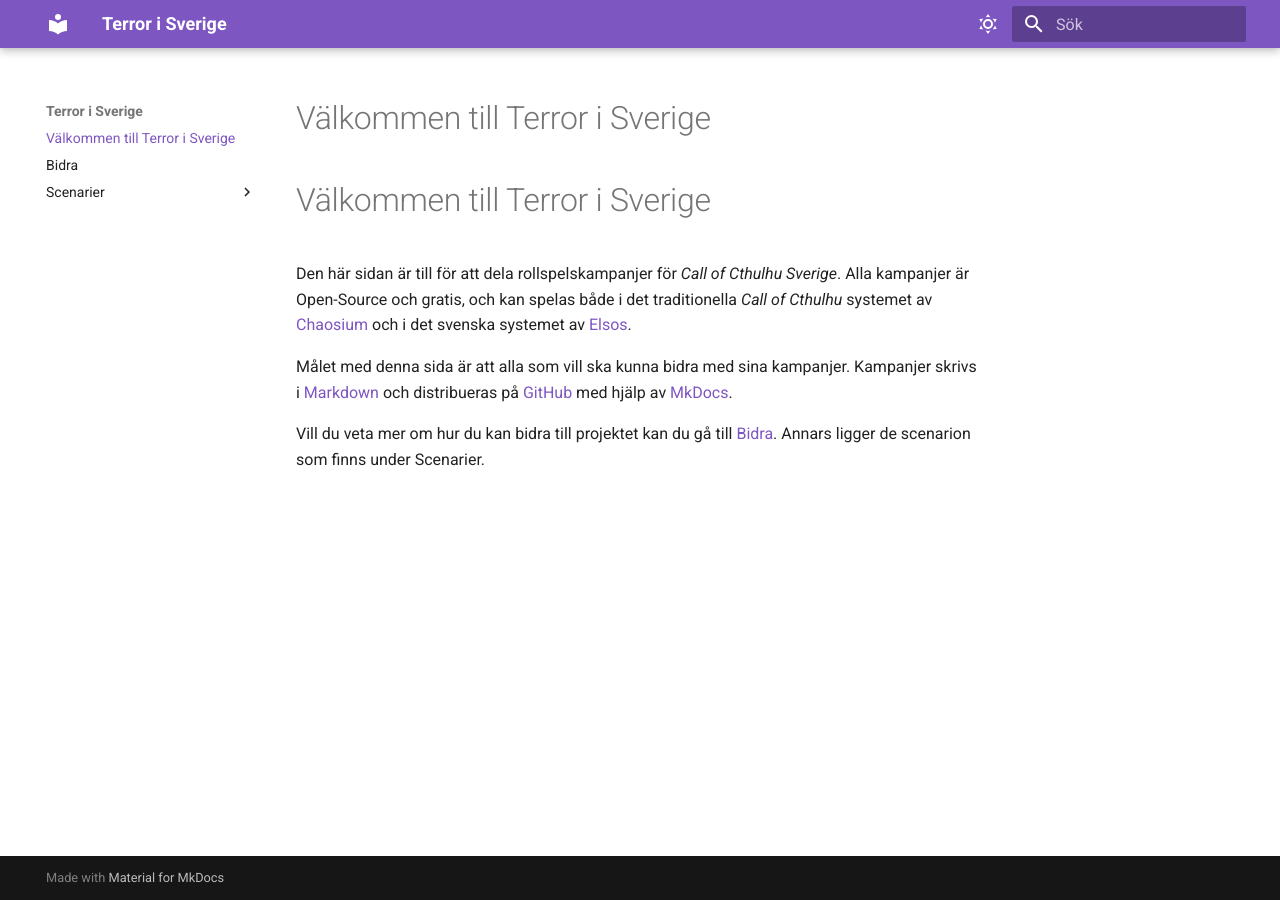
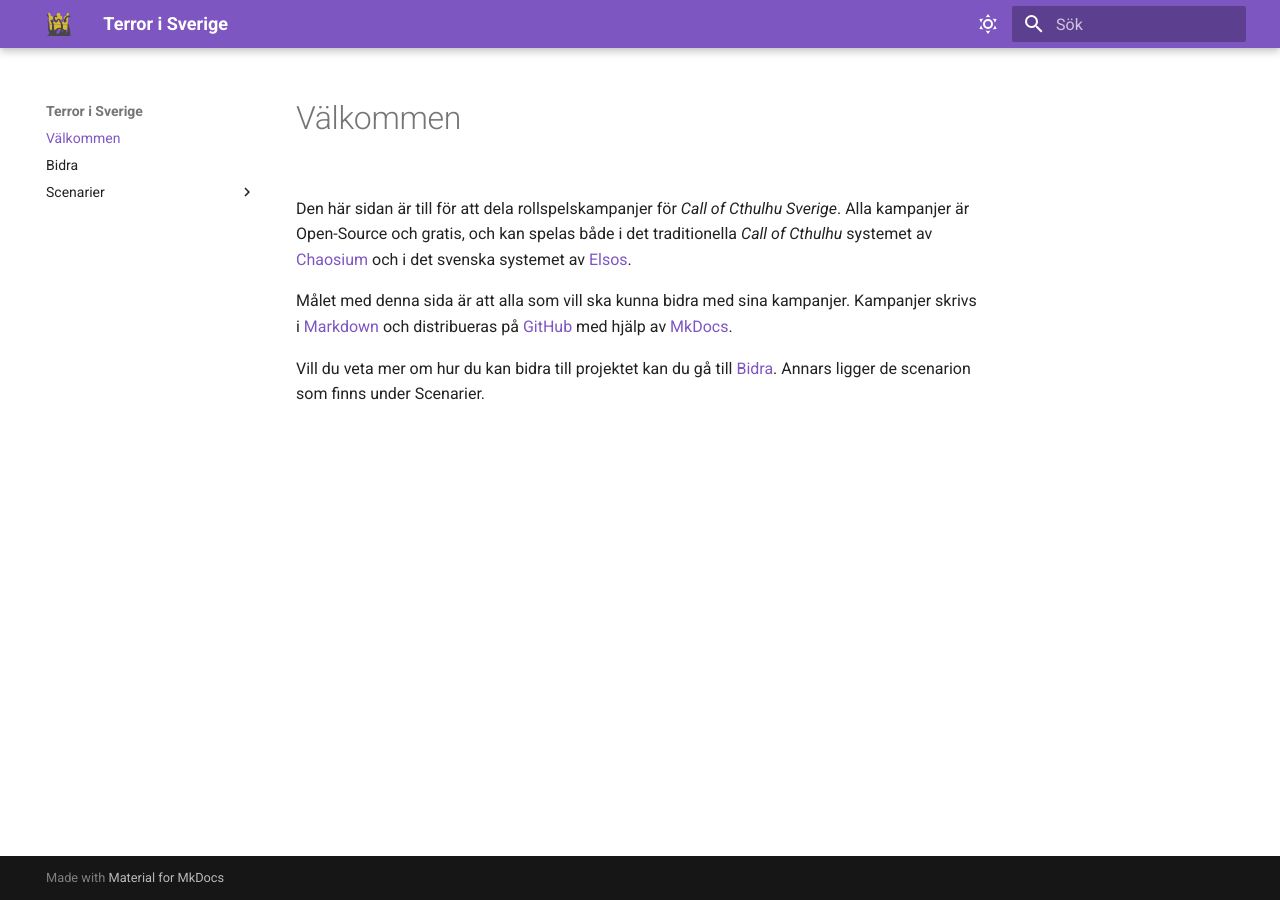
Before and after one commit to JosefUtbult/Terror-i-Sverige, an MkDocs documentation site: the page built from docs/index.md, in a window 1280 px wide. Built offline with MkDocs 1.6.1 and Material for MkDocs 9.7.7, drawn with Linux system fonts in a browser that asks for light colours.

Commit message:
Add logo

```diff
--- a/docs/index.md
+++ b/docs/index.md
@@ -1,4 +1,6 @@
-# Välkommen till Terror i Sverige
+---
+title: Välkommen
+---
 
 Den här sidan är till för att dela rollspelskampanjer för
 _Call of Cthulhu Sverige_. Alla kampanjer är Open-Source och gratis, och kan
--- a/mkdocs.yml
+++ b/mkdocs.yml
@@ -3,6 +3,8 @@ theme:
   name: material
   custom_dir: overrides
   language: sv
+  logo: img/Hem/icon.png
+  favicon: img/Hem/icon.png
   palette:
     # Palette toggle for light mode
     - scheme: default
```
Also changed, not shown: docs/img/Hem/icon.png (added), docs/img/Hem/icon.svg (added).
